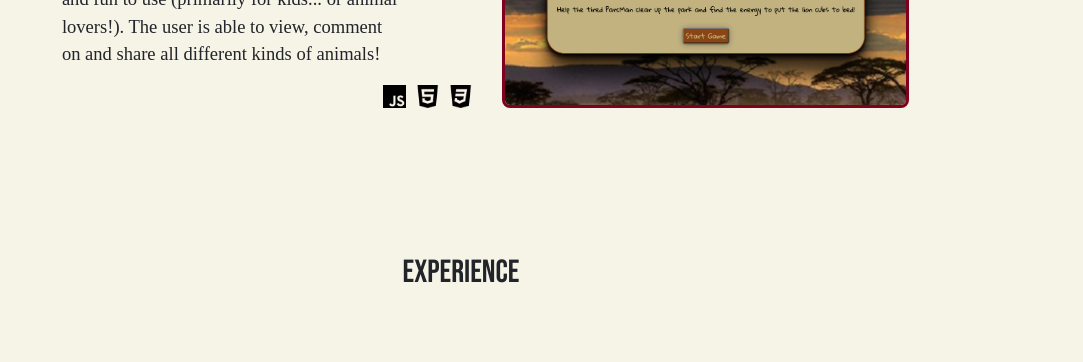
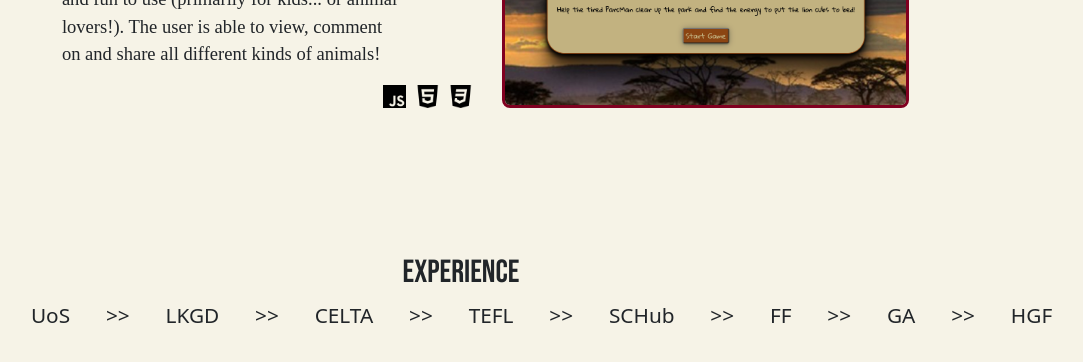
Before and after one commit to jackbdr/portfolio, a React (Create React App) app in the folder user/: page / in a window 1280 px wide. Shown: the part 3079-3441 px from the top of the page, without its empty margins (179-1262 px from the left). Built offline with nearby package versions, Linux system fonts and the light colour scheme; a web font is replaced by a local one.

Commit message:
experience begin

```diff
--- a/user/src/components/Experience.js
+++ b/user/src/components/Experience.js
@@ -7,7 +7,21 @@ const Experience = () => {
       <div className='experience-content flex-center'>
         <h2 className='experience-head section-head'>Experience</h2>
         <div className='timeline'>
-
+          <p>UoS</p>
+          <p>{'>>'}</p>
+          <p>LKGD</p>
+          <p>{'>>'}</p>
+          <p>CELTA</p>
+          <p>{'>>'}</p>
+          <p>TEFL</p>
+          <p>{'>>'}</p>
+          <p>SCHub</p>
+          <p>{'>>'}</p>
+          <p>FF</p>
+          <p>{'>>'}</p>
+          <p>GA</p>
+          <p>{'>>'}</p>
+          <p>HGF</p>
         </div>
       </div>
     </section>
--- a/user/src/styles/components/experience.scss
+++ b/user/src/styles/components/experience.scss
@@ -8,5 +8,18 @@
         .experience-head {
             padding-top: 2%;
         }
+        .timeline {
+            display: flex;
+            width: 100%;
+
+            p {
+                cursor: pointer;
+                margin-left: 2%;
+                margin-right: 2%;
+                font-size: 130%;
+                margin-top: 0;
+                margin-bottom: 0;
+            }
+        }
     }
 }
--- a/user/src/styles/components/navbar.scss
+++ b/user/src/styles/components/navbar.scss
@@ -41,10 +41,10 @@
                 transform: translate(-50%);
             }
             .fadeout {
-                -webkit-transition: all 0.01s ease;
-                -moz-transition: all 0.01s ease;
-                -o-transition: all 0.01s ease;
-                transition: all 0.01s ease;
+                -webkit-transition: all 0.001s ease;
+                -moz-transition: all 0.001s ease;
+                -o-transition: all 0.001s ease;
+                transition: all 0.001s ease;
             }
         }
         .socials-div {
```
